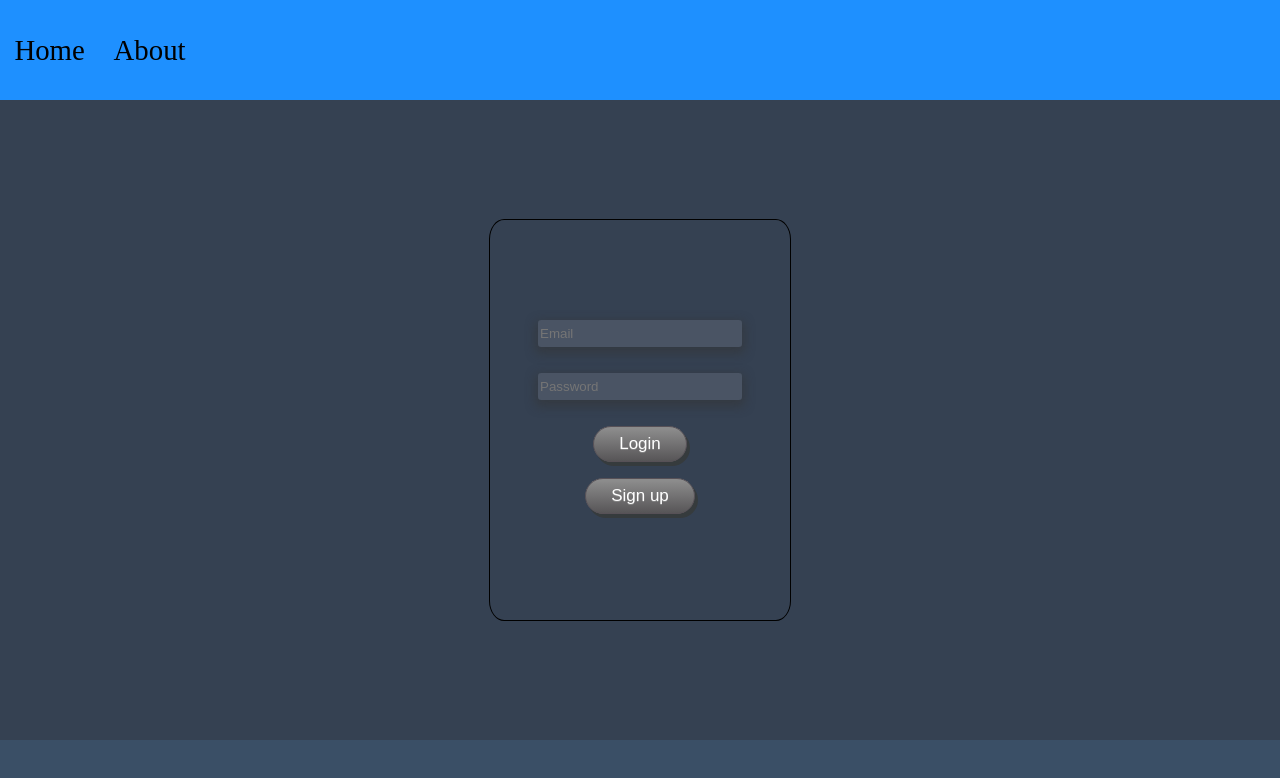
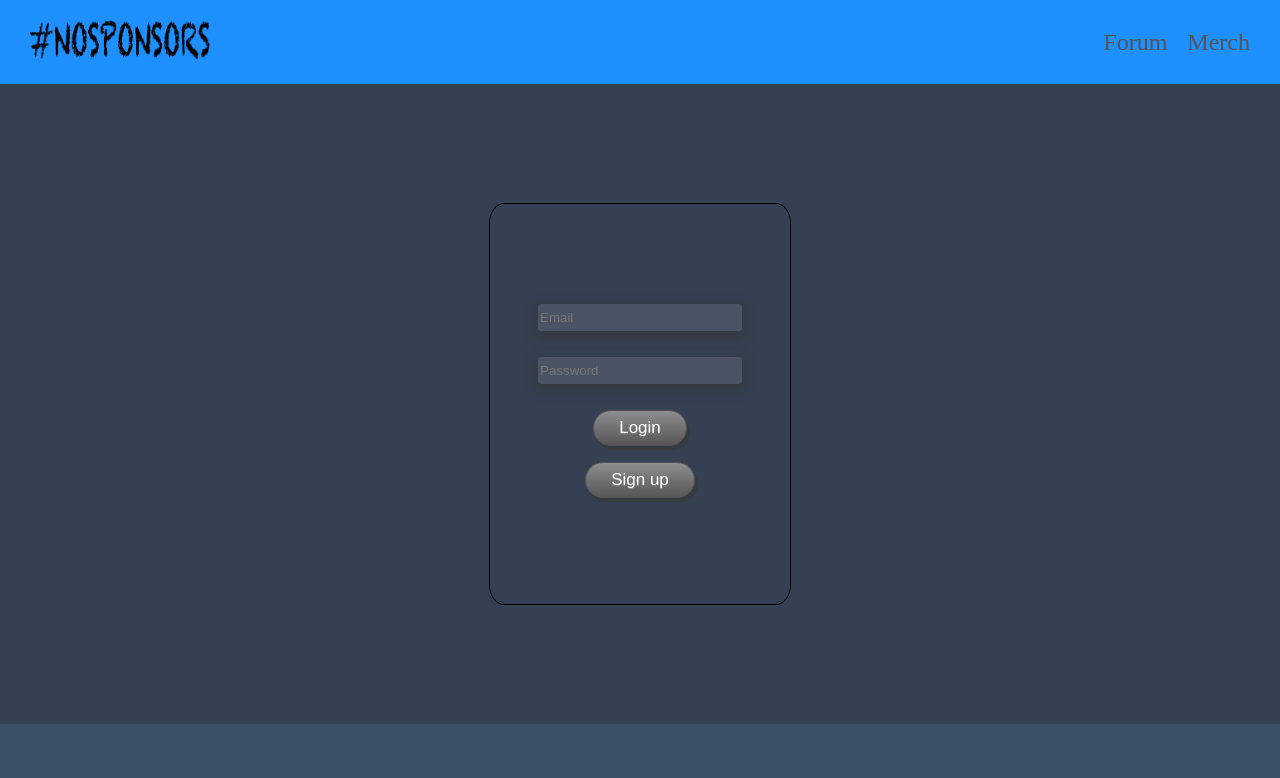
Before and after one commit to dotrider/nosponsors, a React (Create React App) app: page / in a window 1280 px wide. Shown: the top 778 px of the page. Built offline with nearby package versions, Linux system fonts and the light colour scheme; what redux-promise-middleware would draw is missing.

Commit message:
working on merch page

```diff
--- a/src/App.js
+++ b/src/App.js
@@ -4,7 +4,7 @@ import './reset.css'
 import './App2.css'
 import Header from './Components/Header/Header';
 import {Switch, Route} from 'react-router-dom'
-import Blogs from './Components/Blogs/Blogs'
+import Forum from './Components/Forum/Forum'
 import Merch from './Components/Merch/Merch';
 import Login from './Components/Login/Login'
 
@@ -14,7 +14,7 @@ function App() {
       <Header/>
       <Switch>
         <Route exact path = '/' component={Login}/>
-        <Route path = '/blogs' component={Blogs} />
+        <Route path = '/forum' component={Forum} />
         <Route path = '/Merch' component={Merch} />
       </Switch>
     </div>
--- a/src/Components/DisplayBlogs/DisplayBlogs.js
+++ b/src/Components/DisplayBlogs/DisplayBlogs.js
@@ -15,7 +15,7 @@ handleCommentToggle= () => {
     })
 }
     render(){
-        console.log('My unique blog id: ', this.props.blogId)
+        // console.log('My unique blog id: ', this.props.blogId)
         // console.log(this.props.title)
         const {title, blog, date, blogId} =this.props
 
--- a/src/Components/Blogs/Blogs.js
+++ b/src/Components/Forum/Forum.js
@@ -5,7 +5,7 @@ import {getSession} from '../../redux/reducer';
 import PostBlog from '../PostBlog/PostBlog';
 import axios from 'axios';
 import DisplayBlogs from '../DisplayBlogs/DisplayBlogs';
-import './Blogs.css'
+import './Forum.css'
 
 
 
@@ -27,7 +27,7 @@ class Blogs extends Component{
     this.props.setUser()
     this.getAllBlogs()
     this.getAllComments()
-    console.log('ComponentDidMount', this.props)
+    // console.log('ComponentDidMount', this.props)
 
 }
 
@@ -83,7 +83,7 @@ postComment = async (comment) => {
 }
 
 deleteComment = (id) => {
-    console.log('deleteComment', id)
+    // console.log('deleteComment', id)
     axios.delete(`/api/comments/${id}`).then( res => {
         this.setState({
             comments: res.data
--- a/src/Components/Header/Header.css
+++ b/src/Components/Header/Header.css
@@ -1,15 +1,29 @@
 header {
     background-color: dodgerblue;
+    padding: 20px;
+    display: flex;
+    justify-content: space-between;
+
 }
-.navBar {
+.links {
   display: flex;
-  height: 100px;
-  width: 200px;
-  font-size: 1.8rem;
-  justify-content: space-around;
+  font-size: 1.5rem;
+  justify-content: space-evenly;
   align-items: center;
+  text-decoration: none;
 }
 
 a {
-    align-content: space-between;
+  text-decoration: none;
+  color: rgb(85, 84, 84);
+  padding: 10px;
+
 }
+
+a:hover {
+  color: white;
+}
+
+.logo {
+  height: 2.5em;
+}
--- a/src/Components/Header/Header.js
+++ b/src/Components/Header/Header.js
@@ -1,13 +1,22 @@
 import React from 'react';
 import './Header.css';
+import {Link} from 'react-router-dom';
+import './Header.css'
+import logo from './../../image/logo/nosponsors.png'
 
 const Footer = () => {
 
     return(
         <header>
+            <div>
+            <Link to='/'> <img className='logo' src={logo}/></Link>
+            </div>
             <nav className='navBar'>
-                 <a>Home</a>
-                <a>About</a>
+                <ul className='links'>
+                   {/* <Link to='/'><li> Home </li></Link>  */}
+                    <Link to='/forum'><li> Forum </li></Link>
+                    <Link to='merch'><li> Merch </li></Link>
+                </ul>
             </nav>
         </header>
     )
--- a/src/Components/Home/Home.css
+++ /dev/null
@@ -1,5 +0,0 @@
-.home {
-
-    background-color: dodgerblue;
-    height: 100vh;
-}
--- a/src/Components/Home/Home.js
+++ /dev/null
@@ -1,20 +0,0 @@
-import React,{Component} from 'react';
-import './Home.css'
-
-class Home extends Component{
- constructor(){
-     super();
-
- }
-
-render(){
-    return(
-        <div className='home'>
-            HOME
-        </div>
-    )
-}
-
-}
-
-export default Home
--- a/src/Components/Login/Login.js
+++ b/src/Components/Login/Login.js
@@ -3,7 +3,7 @@ import axios from "axios";
 import './Login.css'
 import { connect } from "react-redux";
 import { setUser } from "../../redux/reducer";
-import Home from '../Home/Home'
+
 
 class Login extends Component {
   constructor() {
@@ -29,14 +29,14 @@ class Login extends Component {
     let body = { email, password };
     const res = await axios.post(`/auth/login`, body)
     this.props.setUser(res.data);
-    this.props.history.push('/blogs');
+    this.props.history.push('/forum');
   };
 
   register = async (username, email, password) => {
     let newUser = { username, email, password };
     const res = await axios.post(`/auth/register`, newUser);
     this.props.setUser(res.data);
-    this.props.history.push('/blogs');
+    this.props.history.push('/forum');
   };
 
 
```
Also changed, not shown: src/Components/Forum/Forum.css (renamed from src/Components/Blogs/Blogs.css), src/image/logo/nosponsors.png (renamed from src/image/nosponsors.png), src/image/logo/nosponsors_site.png (renamed from src/image/nosponsors_site.png).
